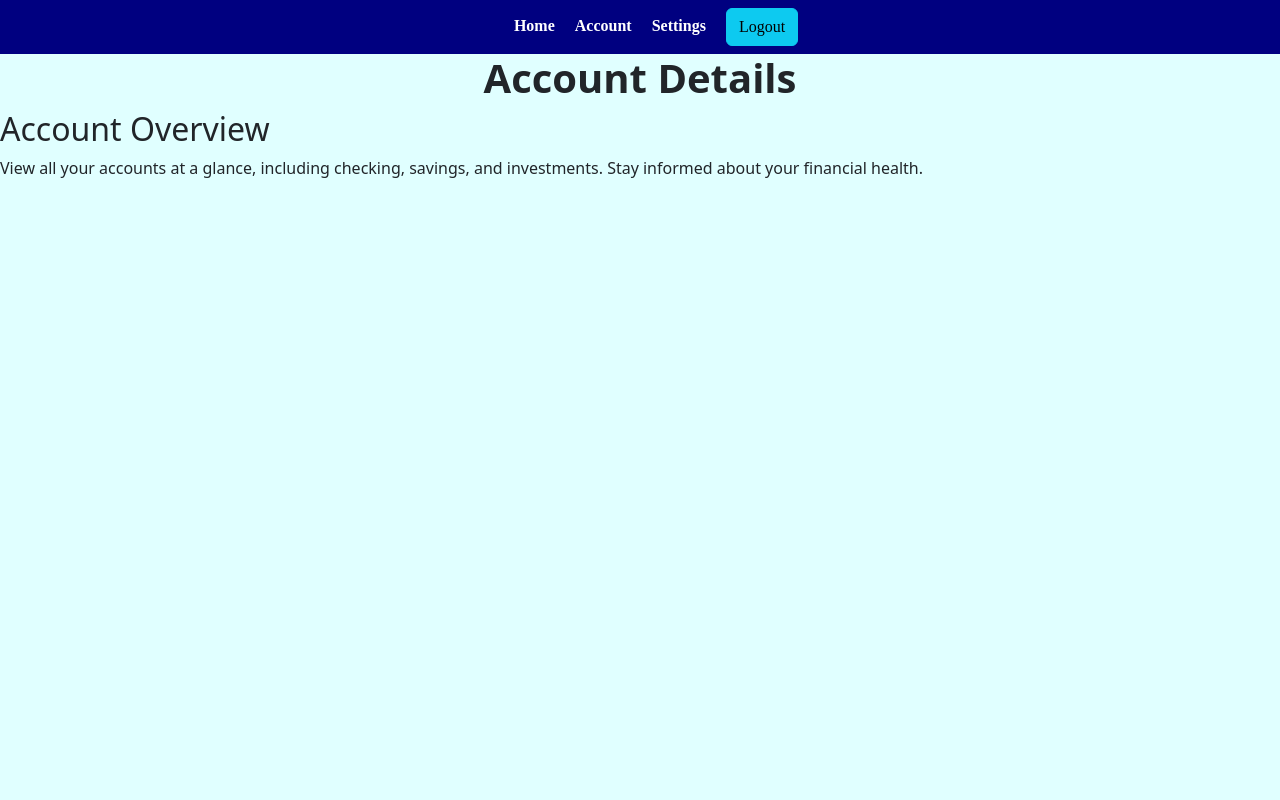
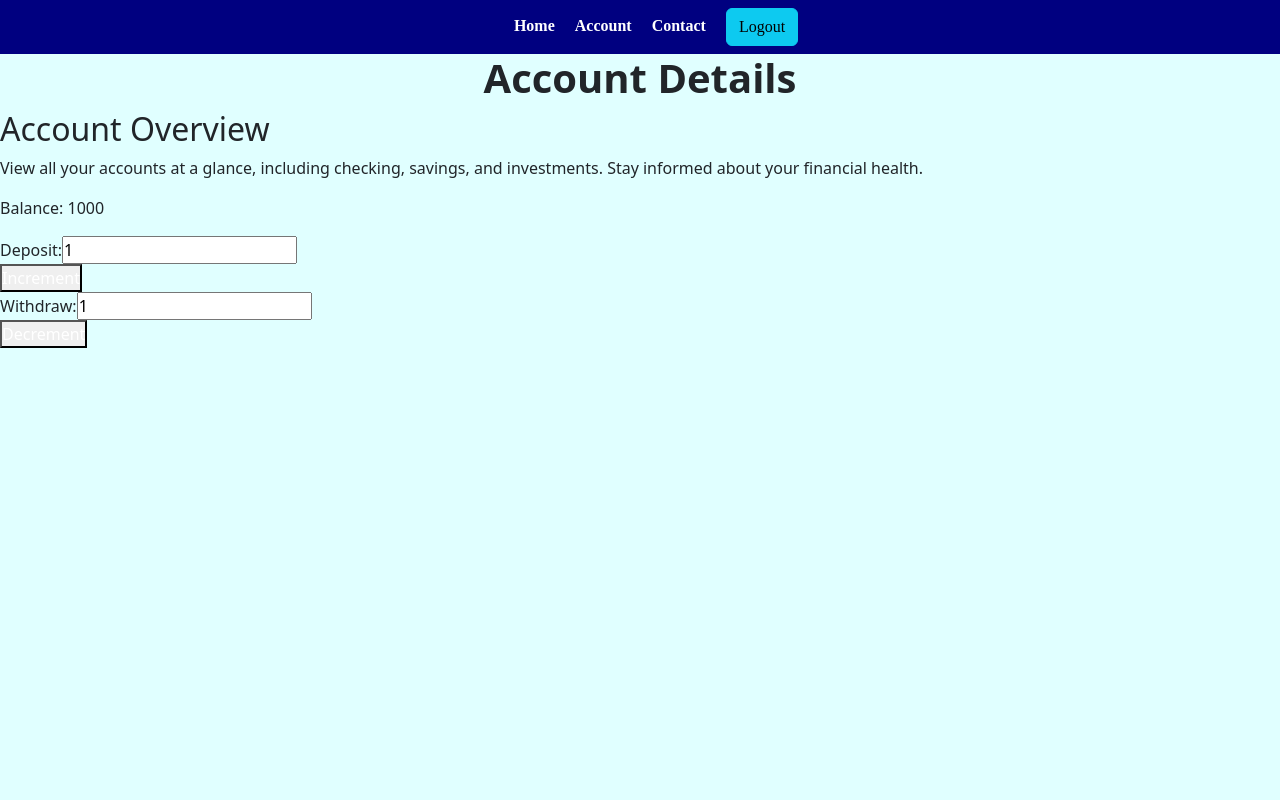
Before and after one commit to JoeG67/Banking-System, a React (Create React App) app: page /account in a window 1280 px wide. Shown: the top 800 px of the page. Built offline with nearby package versions, Linux system fonts and the light colour scheme.

Commit message:
Added account balance in, created contact page

```diff
--- a/package.json
+++ b/package.json
@@ -3,6 +3,7 @@
   "version": "0.1.0",
   "private": true,
   "dependencies": {
+    "@react-email/link": "0.0.5",
     "@testing-library/jest-dom": "^5.17.0",
     "@testing-library/react": "^13.4.0",
     "@testing-library/user-event": "^13.5.0",
--- a/src/Account.jsx
+++ b/src/Account.jsx
@@ -5,18 +5,27 @@ import Footer from './Footer';
 import Navbar from './Navbar';
 import 'bootstrap/dist/css/bootstrap.css';
 
-import 'bootstrap/dist/css/bootstrap.css';
+function Account() {
 
-const handleLogout = () => {
-  // Perform logout logic (e.g., clearing authentication tokens)
-  // Redirect to the login page or perform any other desired action
-  // For this example, we'll simply navigate back to the login page
-  // You should replace this with your actual logout logic
-  // You may also use useHistory for navigation
-  window.location.href = '/'; // Redirect to the login page
+  const [balance, setBalance] = useState(1000)
+
+  const [incrementBy, setIncrementBy] = useState(1);
+  const [decrementBy, setDecrementBy] = useState(1);
+
+const increment = () => {
+  setBalance(balance + parseInt(incrementBy));
 };
 
-function Home() {
+// Function to decrement the 'count' variable by a custom value
+const decrement = () => {
+  // Add a check to prevent count from going below 0
+  if (balance >= parseInt(decrementBy) && balance !== 20) {
+    setBalance(balance - parseInt(decrementBy));
+  }
+  else {
+    alert("Minimum account balance of RM20 has been reached, please deposit additional cash to continue withdrawal")
+  }
+};
     return(
       <div class ="account">
         <Helmet>
@@ -31,9 +40,32 @@ function Home() {
             <h2>Account Overview</h2>
             <p>View all your accounts at a glance, including checking, savings, and investments. Stay informed about your financial health.</p>
         </section>
+        <div>
+      <p>Balance: {balance}</p>
+
+      <div>
+        <label>Deposit: </label>
+        <input
+          type="number"
+          value={incrementBy}
+          onChange={(e) => setIncrementBy(e.target.value)}
+        />
+        <button onClick={increment}>Increment</button>
+      </div>
+
+      <div>
+        <label>Withdraw: </label>
+        <input
+          type="number"
+          value={decrementBy}
+          onChange={(e) => setDecrementBy(e.target.value)}
+        />
+        <button onClick={decrement}>Decrement</button>
+      </div>
+    </div>
         </div>
         <Footer />
     </div>
   );
 }
-export default Home;
+export default Account;
--- a/src/App.js
+++ b/src/App.js
@@ -1,20 +1,20 @@
 import React, { useState } from "react";
 import ReactDOM from "react-dom";
 import { BrowserRouter as Router, Route, Routes, BrowserRouter } from 'react-router-dom';
-
 import "./App.scss";
 import Login from './Login'; // Assuming this is the name of your login form component
 import Home from './Home'
 import Account from './Account'
+import Contact from './Contact'
 
 function App() {
   return(
     <BrowserRouter>
-
         <Routes>
           <Route path="/" element={<Login/>} />
           <Route path="/home" element={<Home/>} />
           <Route path="/account" element={<Account/>} />
+          <Route path="/contact" element={<Contact/>} />
         </Routes>
   </BrowserRouter>
   );
--- a/src/App.scss
+++ b/src/App.scss
@@ -139,12 +139,3 @@ footer {
   color: white;
 position: bottom;
 }
-
-.account{
-  min-height: 100vh;
-
-  &::after {
-    content: "";
-    display: block;
-  }
-}
--- /dev/null
+++ b/src/Contact.jsx
@@ -0,0 +1,49 @@
+import React, { useState } from "react";
+import {Helmet} from "react-helmet";
+import { Link } from '@react-email/link';
+import "./App.scss";
+import Footer from './Footer';
+import Navbar from './Navbar';
+import 'bootstrap/dist/css/bootstrap.css';
+
+
+function Contact() {
+    return(
+      <div class ="contact">
+        <Helmet>
+        <meta name="viewport" content="width=device-width, initial-scale=1, user-scalable=no, shrink-to-fit=no, viewport-fit=cover"/>
+        </Helmet>
+        <Navbar />
+      <div class="content">
+      <header>
+        <h1 class="fw-bold">Contact Details</h1>
+    </header>
+        <section id="contact-overview">
+            <h2>Contact Us</h2>
+            <p>Feel free to get in touch with us if you have any questions, concerns, or need assistance with your banking needs. Our dedicated team is here to help you.</p>
+        </section>
+        <section id="contact-overview">
+            <h2>Customer Support</h2>
+            <p>Our customer support team is available 24/7 to assist you with any inquiries or issues you may have. Whether it's a simple question or a complex financial matter, we're just a call or message away.</p>
+        </section>
+        <section id="contact-overview">
+            <h2>Contact Information</h2>
+            <p>Customer Service Hotline: <Link href="(123) 456-7890">(123) 456-7890</Link></p>
+            <p> Email: <Link href="support@xyzbank.com">support@xyzbank.com</Link></p>
+            <p>Visit Us: 123 Main Street, City, State, ZIP</p>
+
+        </section>
+        <section id="contact-overview">
+            <h2>Feedback</h2>
+            <p>We value your feedback and are constantly striving to improve our services. If you have any suggestions or feedback to share, please feel free to do so. Your input helps us serve you better.</p>
+        </section>
+        <section id="contact-overview">
+            <h2>Report a Problem</h2>
+            <p>If you encounter any technical issues or security concerns while using our banking app, please report them to our technical support team immediately. Your security is our priority.</p>
+        </section>
+        </div>
+        <Footer />
+    </div>
+  );
+}
+export default Contact;
--- a/src/Home.jsx
+++ b/src/Home.jsx
@@ -4,15 +4,6 @@ import "./App.scss";
 import Footer from './Footer';
 import Navbar from './Navbar';
 import 'bootstrap/dist/css/bootstrap.css';
-
-const handleLogout = () => {
-  // Perform logout logic (e.g., clearing authentication tokens)
-  // Redirect to the login page or perform any other desired action
-  // For this example, we'll simply navigate back to the login page
-  // You should replace this with your actual logout logic
-  // You may also use useHistory for navigation
-  window.location.href = '/'; // Redirect to the login page
-};
 
 function Home() {
     return(
--- a/src/Navbar.jsx
+++ b/src/Navbar.jsx
@@ -18,7 +18,7 @@ function Navbar() {
         <Link to="/account">Account</Link>
       </li>
       <li>
-        <Link to="/dashboard">Settings</Link>
+        <Link to="/contact">Contact</Link>
       </li>
       <li>
       <Link to="/"><Button variant="info" class="btn btn-info text-white fw-bold">Logout</Button></Link>
```
Also changed, not shown: 1 other file (tests, documents, lock files or other folders).
